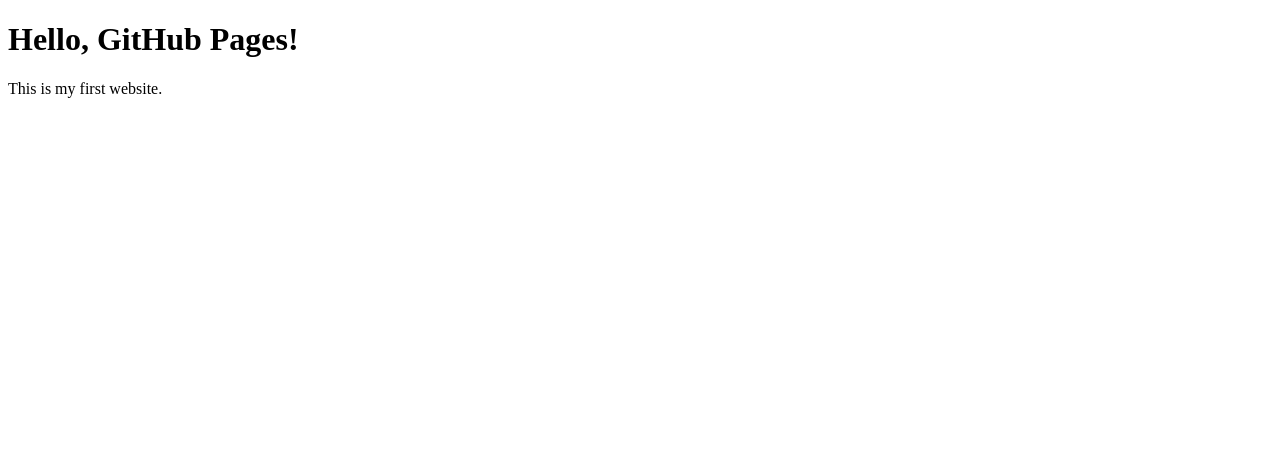
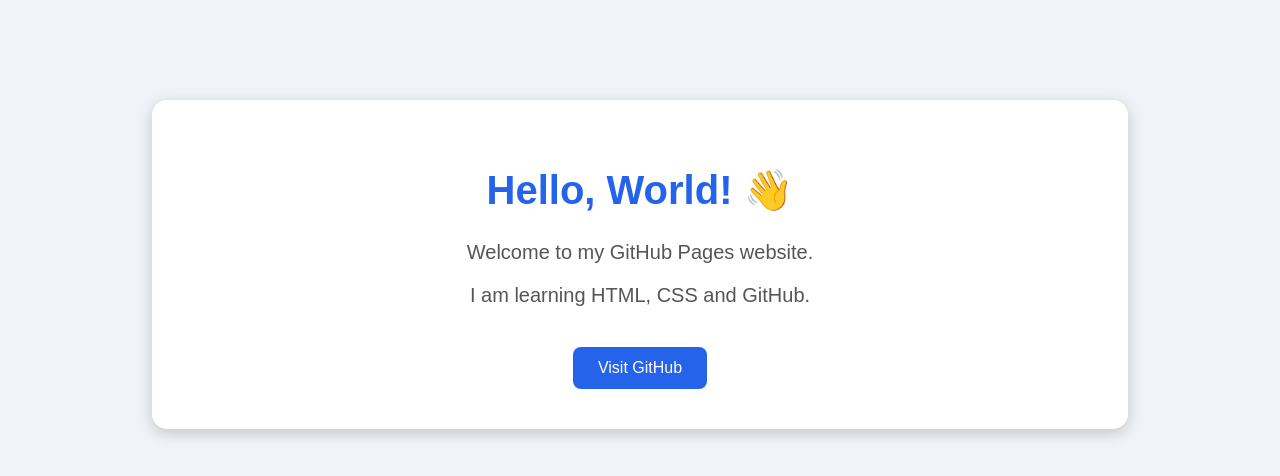
Before and after one commit to kaverinerella/GitPractice, a plain HTML site: page index.html in a window 1280 px wide. Drawn offline with Linux system fonts and the light colour scheme.

Commit message:
added new html code

```diff
--- a/index.html
+++ b/index.html
@@ -1,10 +1,65 @@
 <!DOCTYPE html>
 <html>
 <head>
-    <title>My GitHub Page</title>
+    <title>My Website</title>
+
+    <style>
+        body {
+            font-family: Arial, sans-serif;
+            background-color: #f0f4f8;
+            text-align: center;
+            margin: 0;
+            padding: 0;
+        }
+
+        .container {
+            background-color: white;
+            width: 70%;
+            margin: 100px auto;
+            padding: 40px;
+            border-radius: 15px;
+            box-shadow: 0 4px 15px rgba(0, 0, 0, 0.2);
+        }
+
+        h1 {
+            color: #2563eb;
+            font-size: 40px;
+        }
+
+        p {
+            color: #555555;
+            font-size: 20px;
+        }
+
+        .button {
+            display: inline-block;
+            background-color: #2563eb;
+            color: white;
+            padding: 12px 25px;
+            margin-top: 20px;
+            text-decoration: none;
+            border-radius: 8px;
+        }
+
+        .button:hover {
+            background-color: #1d4ed8;
+        }
+    </style>
 </head>
+
 <body>
-    <h1>Hello, GitHub Pages!</h1>
-    <p>This is my first website.</p>
+
+    <div class="container">
+        <h1>Hello, World! 👋</h1>
+
+        <p>Welcome to my GitHub Pages website.</p>
+
+        <p>I am learning HTML, CSS and GitHub.</p>
+
+        <a href="https://github.com/" class="button">
+            Visit GitHub
+        </a>
+    </div>
+
 </body>
 </html>
```
